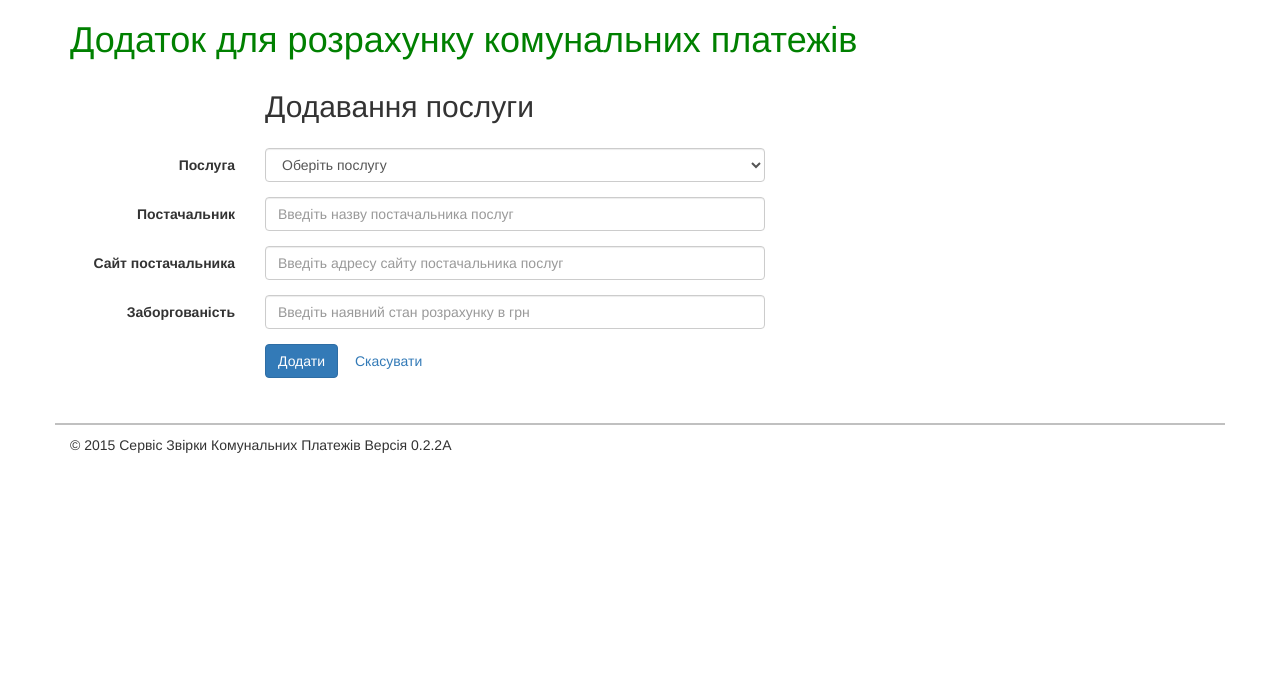
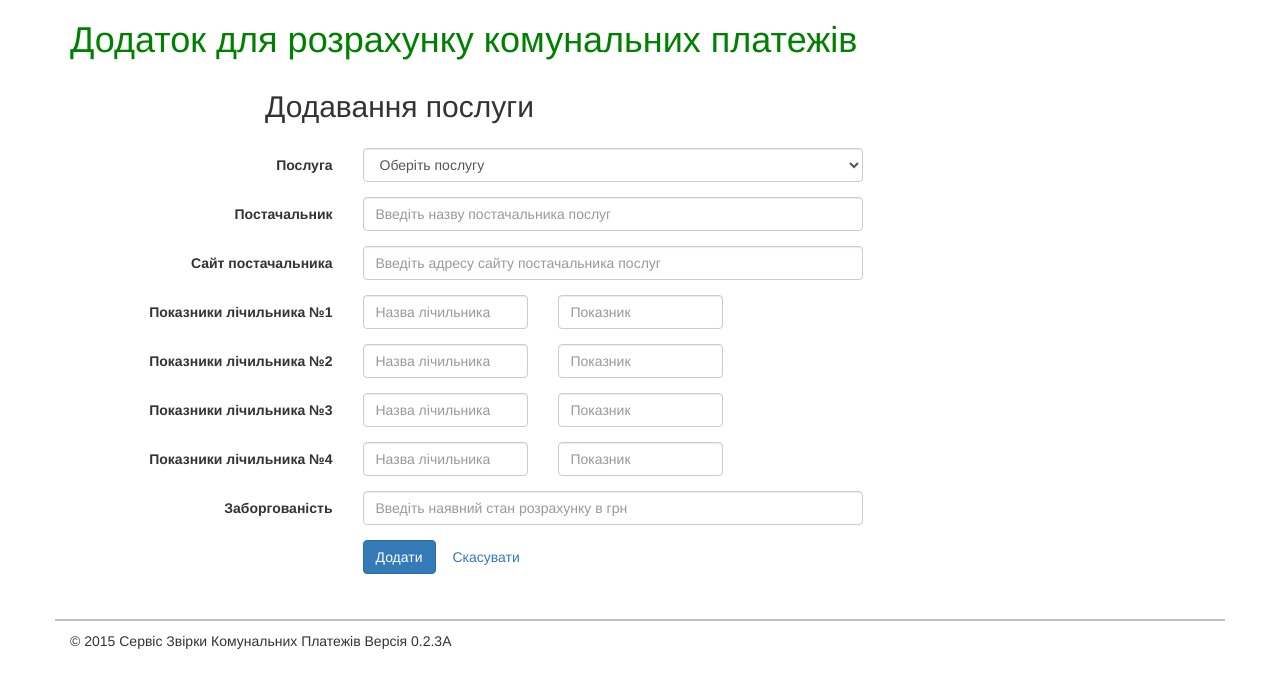
Before and after one commit to trivvet/payments, a Django app: template rent/templates/rent/add_product.html in a window 1280 px wide. Shown: the top 688 px of the page. Run offline with Django 3.2, Linux system fonts and the light colour scheme; the template is opened without the code that fills it, so the values that code supplies are empty; some libraries are stand-ins or nearby versions.

Commit message:
v 0.2.3 add counters

```diff
--- a/rent/templates/rent/add_product.html
+++ b/rent/templates/rent/add_product.html
@@ -1,20 +1,6 @@
-<!DOCTYPE html>
-<html lang="uk">
-<head>
-	<title>Комунальний довідник</title>
-	<meta charset="UTF-8">
-	<link rel="stylesheet" href="https://maxcdn.bootstrapcdn.com/
-			bootstrap/3.3.5/css/bootstrap.min.css">
-	<link rel="stylesheet" href="../../static/main.css">
-</head>
-<body>
-	<!--Main content-->
-	<div class="container">
-		<div class="row">
-			<div class="col-sm-12">
-				<h1>Додаток для розрахунку комунальних платежів</h1>
-			</div>
-		</div>
+{% extends "rent/base.html" %}
+
+{% block content %}
 <div class='row'>
 	<div class='col-sm-2'></div>
 	<div class="col-sm-10">
@@ -27,8 +13,8 @@
 			method='post'>
 		  {% csrf_token %}
 		  <div class="form-group">
-				    <label for="inputProduct" class="col-sm-2 control-label">Послуга</label>
-				    <div class="col-sm-10">
+		    <label for="inputProduct" class="col-sm-3 control-label">Послуга</label>
+		    <div class="col-sm-9">
 		      <select class="form-control" id='inputProduct' name='product_name'>
 				<option selected value=''>Оберіть послугу</option>
 				<option value='water'>Водопостачання</option>
@@ -40,28 +26,84 @@
 		    </div>
 		  </div>
 		  <div class="form-group">
-				    <label for="inputProvider" class="col-sm-2 control-label">Постачальник</label>
-				    <div class="col-sm-10">
+		    <label for="inputProvider" class="col-sm-3 control-label">Постачальник</label>
+		    <div class="col-sm-9">
 		      <input type="text" class="form-control" id="inputProvider"
 				name='provider_name' placeholder="Введіть назву постачальника послуг">
 		    </div>
 		  </div>
 		  <div class="form-group">
-				    <label for="inputSiteProvider" class="col-sm-2 control-label">Сайт постачальника</label>
-				    <div class="col-sm-10">
+		    <label for="inputSiteProvider" class="col-sm-3 control-label">Сайт постачальника</label>
+		    <div class="col-sm-9">
 		      <input type="text" class="form-control" id="inputSiteProvider"
 				name='provider_site' placeholder="Введіть адресу сайту постачальника послуг">
 		    </div>
 		  </div>
+
+		  <!-- Counter number 1 -->
+		  <div class='form-group'>
+		    <label for="inputCounter1" class='col-sm-3 control-label'>
+				Показники лічильника №1</label>
+		    <div class='col-sm-2'>
+			  <input class="form-control" id="inputCounter1"
+			    placeholder="Назва лічильника" name="counter_1_name">
+			</div>
+			<div class='col-sm-2'>
+			  <input class="form-control" placeholder="Показник"
+			    name="counter_1_indicator">
+		    </div>
+		  </div>
+
+		  <!-- Counter number 2 -->
+		  <div class='form-group'>
+		    <label for="inputCounter2" class='col-sm-3 control-label'>
+				Показники лічильника №2</label>
+		    <div class='col-sm-2'>
+			  <input class="form-control" id="inputCounter2"
+			    placeholder="Назва лічильника" name="counter_2_name">
+			</div>
+			<div class='col-sm-2'>
+			  <input class="form-control" placeholder="Показник"
+			    name="counter_2_indicator">
+		    </div>
+		  </div>
+
+		  <!-- Counter number 3 -->
+		  <div class='form-group'>
+		    <label for="inputCounter3" class='col-sm-3 control-label'>
+				Показники лічильника №3</label>
+		    <div class='col-sm-2'>
+			  <input class="form-control" id="inputCounter3"
+			    placeholder="Назва лічильника" name="counter_3_name">
+			</div>
+			<div class='col-sm-2'>
+			  <input class="form-control" placeholder="Показник"
+			    name="counter_3_indicator">
+		    </div>
+		  </div>
+
+		  <!-- Counter number 4 -->
+		  <div class='form-group'>
+		    <label for="inputCounter4" class='col-sm-3 control-label'>
+				Показники лічильника №4</label>
+		    <div class='col-sm-2'>
+			  <input class="form-control" id="inputCounter4"
+			    placeholder="Назва лічильника" name="counter_4_name">
+			</div>
+			<div class='col-sm-2'>
+			  <input class="form-control" placeholder="Показник"
+			    name="counter_4_indicator">
+		    </div>
+		  </div>
 		  <div class="form-group">
-				    <label for="inputArrears" class="col-sm-2 control-label">Заборгованість</label>
-				    <div class="col-sm-10">
+		    <label for="inputArrears" class="col-sm-3 control-label">Заборгованість</label>
+		    <div class="col-sm-9">
 		      <input type="text" class="form-control" id="inputArrears"
 				name='arrears' placeholder="Введіть наявний стан розрахунку в грн">
 		    </div>
 		  </div>
 		  <div class="form-group">
-				    <div class="col-sm-offset-2 col-sm-10">
+		    <div class="col-sm-offset-3 col-sm-9">
 		      <button type="submit" class="btn btn-primary"
 				name='add_button'>Додати</button>
 		      <button type="submit" class="btn btn-link"
@@ -71,14 +113,4 @@
 		</form>
 	</div>
 </div>
-		<!--Footer-->
-		<div class="row" id="footer">
-			<div class="col-sm-12">&copy; 2015 Сервіс Звірки Комунальних Платежів Версія 0.2.2А</div>
-		</div>
-	</div>
-
-	<!--JavaScript-->
-	<script src="https://code.jquery.com/jquery-2.1.4.min.js"></script>
-	<script src="https://maxcdn.bootstrapcdn.com/bootstrap/3.3.5/js/bootstrap.min.js"></script>
-</body>
-</html>
+{% endblock content %}
--- /dev/null
+++ b/rent/templates/rent/base.html
@@ -0,0 +1,34 @@
+{% load static from staticfiles %}
+
+<!DOCTYPE html>
+<html lang="uk">
+<head>
+	<title>Комунальний довідник</title>
+	<meta charset="UTF-8">
+	<link rel="stylesheet" href="https://maxcdn.bootstrapcdn.com/
+			bootstrap/3.3.5/css/bootstrap.min.css">
+	<link rel="stylesheet" href="{% static 'main.css' %}">
+</head>
+<body>
+
+	<!--Main content-->
+	<div class="container">
+		<div class="row">
+			<div class="col-sm-12">
+				<h1>Додаток для розрахунку комунальних платежів</h1>
+			</div>
+		</div>
+		{% block content %}
+
+		{% endblock content %}
+		<!--Footer-->
+		<div class="row" id="footer">
+			<div class="col-sm-12">&copy; 2015 Сервіс Звірки Комунальних Платежів Версія 0.2.3А</div>
+		</div>
+	</div>
+
+	<!--JavaScript-->
+	<script src="https://code.jquery.com/jquery-2.1.4.min.js"></script>
+	<script src="https://maxcdn.bootstrapcdn.com/bootstrap/3.3.5/js/bootstrap.min.js"></script>
+</body>
+</html>
```
Also changed, not shown: rent/templates/rent/confirm_delete_product.html (+4 -28 lines), rent/templates/rent/home.html (+4 -29 lines). Lines whose indentation alone changed are shown as unchanged.
